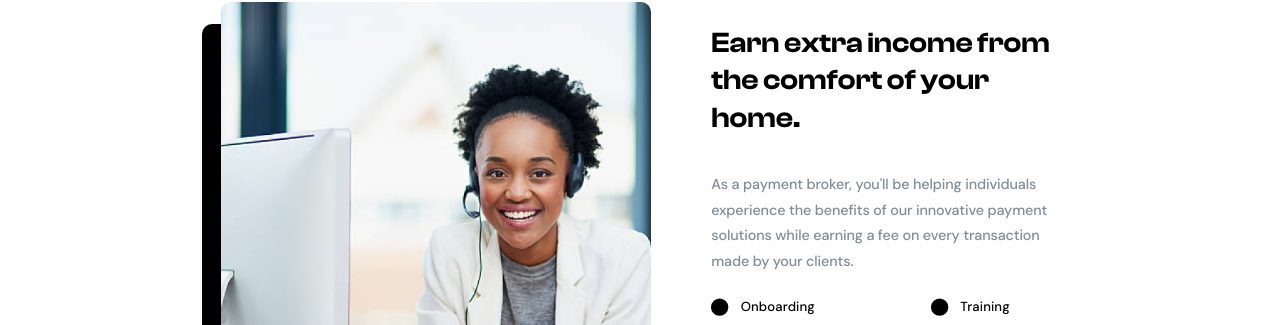
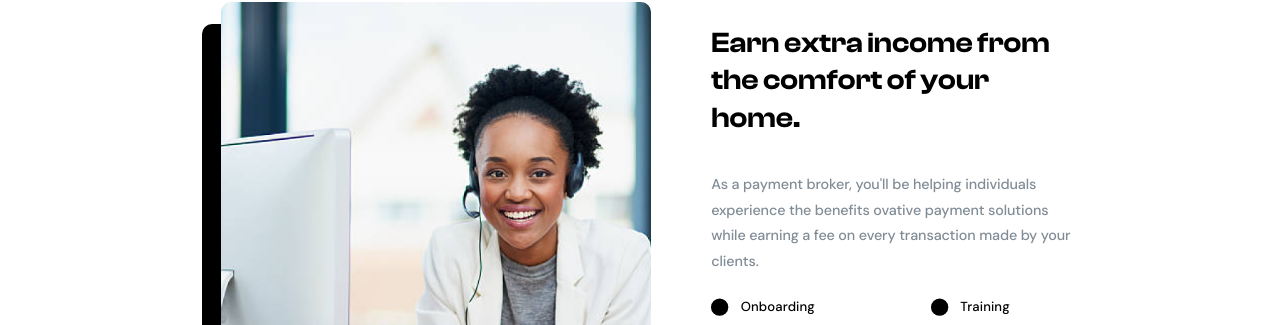
Before and after one commit to uchennaihieri/monapp, a Next.js app: page / in a window 1280 px wide. Shown: the part 1897-2222 px from the top of the page. Built offline with nearby package versions, Linux system fonts and the light colour scheme; no server answers; what next-firebase-auth would draw is missing.

Commit message:
update data

```diff
--- a/components/cardSection.js
+++ b/components/cardSection.js
@@ -268,7 +268,7 @@ const BrokerPart = () => {
                             className={dmsansBold.className}
                             letterSpacing={'-0.01rem'}
                         >
-                            As a payment broker, you&apos;ll be helping individuals experience the benefits of our innovative payment solutions while earning a fee on every transaction made by your clients.
+                            As a payment broker, you&apos;ll be helping individuals experience the benefits ovative payment solutions while earning a fee on every transaction made by your clients.
                         </Text>
 
                         <SimpleGrid columns={2} spacingX='6.25rem' spacingY='2.38rem' mb='4.38rem'>
```
